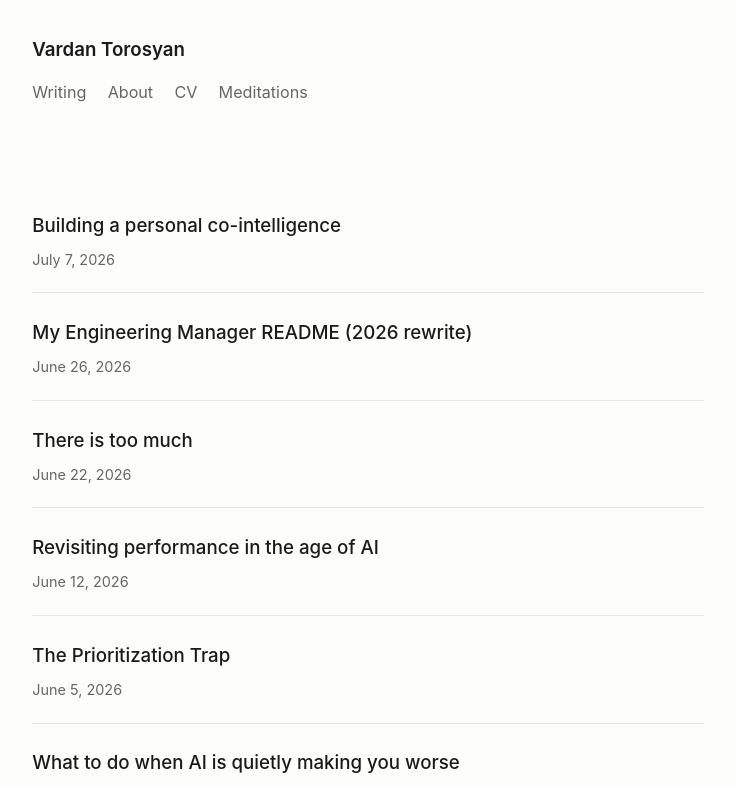
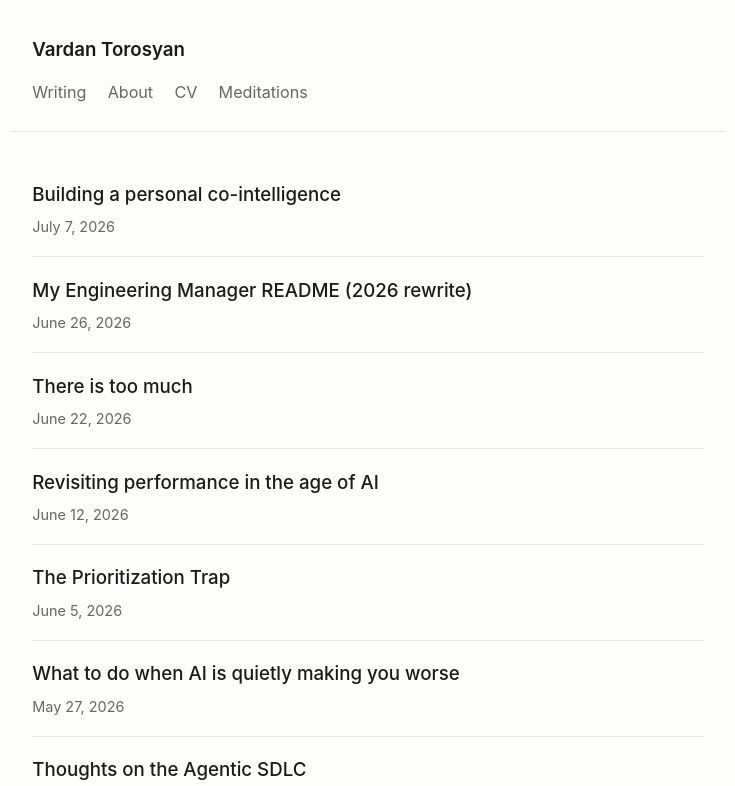
Before and after one commit to vtorosyan/vtorosyan.github.io, an Astro site: page / in a window 1280 px wide. Shown: the top 786 px of the page, without its empty margins (272-1007 px from the left). Built offline with nearby package versions, Linux system fonts and the light colour scheme; Astro itself is replaced by a stand-in of ours.

Commit message:
Tighten home page spacing
- Drop top padding on .container (was 2rem, now 0.5rem) so the post list
  sits close under the header
- Remove the 2rem top margin on .post-list
- Reduce post-list item padding and clamp title line-height so entries
  feel like a tight list, not a wide spread
- Add a subtle border under the header to separate it from content now
  that the gap is smaller

Co-Authored-By: Claude Opus 4.7 (1M context) <noreply@anthropic.com>

```diff
--- a/src/styles/global.css
+++ b/src/styles/global.css
@@ -32,7 +32,7 @@ body {
 .container {
   max-width: var(--max-width);
   margin: 0 auto;
-  padding: 2rem 1.25rem 4rem;
+  padding: 0.5rem 1.25rem 4rem;
 }
 
 a {
@@ -47,9 +47,11 @@ a:hover {
 }
 
 header.site-header {
-  padding: 2rem 1.25rem 1rem;
+  padding: 2rem 1.25rem 1.5rem;
   max-width: var(--max-width);
   margin: 0 auto;
+  border-bottom: 1px solid var(--border);
+  margin-bottom: 1.5rem;
 }
 
 header.site-header .site-title {
@@ -145,11 +147,11 @@ hr {
 .post-list {
   list-style: none;
   padding: 0;
-  margin: 2rem 0 0;
+  margin: 0;
 }
 
 .post-list li {
-  padding: 1.1rem 0;
+  padding: 0.9rem 0;
   border-bottom: 1px solid var(--border);
 }
 
@@ -163,7 +165,8 @@ hr {
   display: block;
   color: var(--fg);
   text-decoration: none;
-  margin-bottom: 0.2rem;
+  line-height: 1.35;
+  margin-bottom: 0.3rem;
 }
 
 .post-list .title:hover {
```
